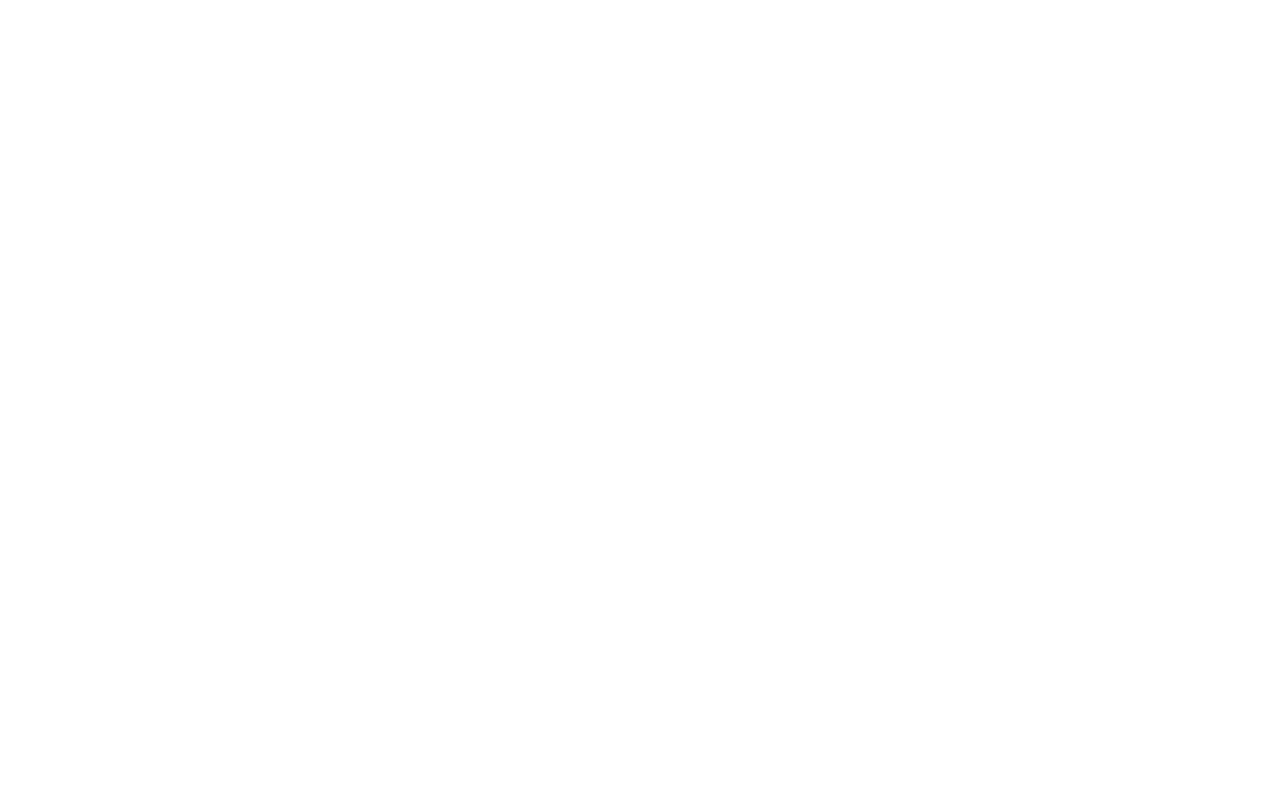
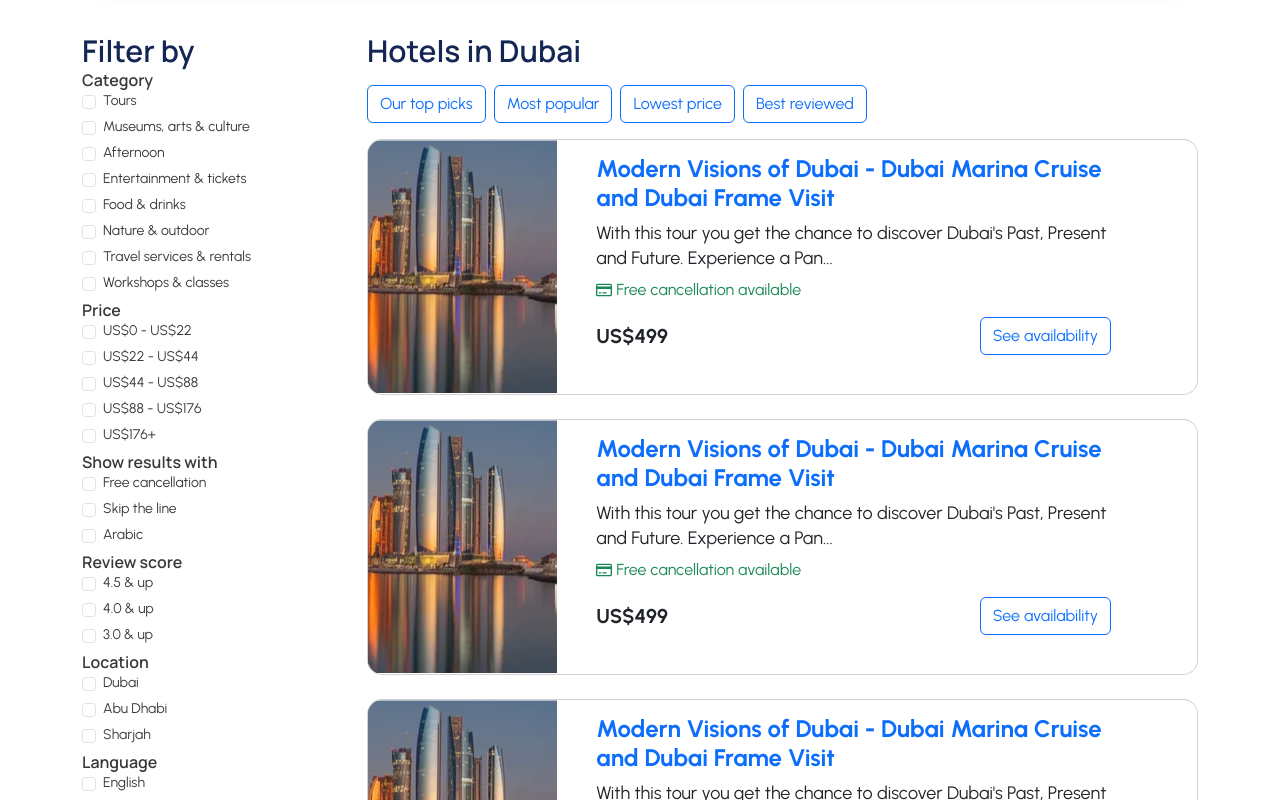
Before and after one commit to afzalimdad9/travel-mania, a Next.js app: page /hotelsearchresults in a window 1280 px wide. Before the commit this address had no page. Shown: the part 1060-1860 px from the top of the page. Before the commit the page ends 800 px from the top, so only its background shows below. Built offline with nearby package versions, Linux system fonts and the light colour scheme.

Commit message:
feat: updated hotels search result page

```diff
--- /dev/null
+++ b/src/pages/hotelsearchresults.jsx
@@ -0,0 +1,244 @@
+import Signin from "../Components/Signin";
+import Head from "next/head";
+import { useState } from "react";
+import { Button, Card, Col, Container, Form, Row } from "react-bootstrap";
+import BannerForm from "../Components/BannerForm/BannerForm";
+import Layout from "../layout/index";
+import HotelBanner from "../Components/HotelBanner/index";
+import ModernVision from "../../public/images/modern-vision.svg";
+import Deal1 from "../../public/images/deal-1.svg";
+import Deal2 from "../../public/images/deal-2.svg";
+import Deal3 from "../../public/images/deal-3.svg";
+
+import Image from "next/image";
+import { FaCreditCard, FaLeaf } from "react-icons/fa";
+import { FaRegCreditCard } from "react-icons/fa6";
+
+const searchResults = [
+  {
+    image: ModernVision,
+    title:
+      "Modern Visions of Dubai - Dubai Marina Cruise and Dubai Frame Visit",
+    description:
+      "With this tour you get the chance to discover Dubai's Past, Present and Future. Experience a Pan...",
+    price: "US$499",
+    cancellation: "Free cancellation available",
+  },
+  {
+    image: ModernVision,
+    title:
+      "Modern Visions of Dubai - Dubai Marina Cruise and Dubai Frame Visit",
+    description:
+      "With this tour you get the chance to discover Dubai's Past, Present and Future. Experience a Pan...",
+    price: "US$499",
+    cancellation: "Free cancellation available",
+  },
+  {
+    image: ModernVision,
+    title:
+      "Modern Visions of Dubai - Dubai Marina Cruise and Dubai Frame Visit",
+    description:
+      "With this tour you get the chance to discover Dubai's Past, Present and Future. Experience a Pan...",
+    price: "US$499",
+    cancellation: "Free cancellation available",
+  },
+];
+
+const deals = [
+  {
+    image: Deal1,
+    title: "Dubai Top 20 Must-see Attractions with Burj Khalifa and Souks",
+    discount: "20% OFF",
+    price: "From US$49.00",
+  },
+  {
+    image: Deal2,
+    title: "Dubai Top 20 Must-see Attractions with Burj Khalifa and Souks",
+    discount: "20% OFF",
+    price: "From US$49.00",
+  },
+  {
+    image: Deal3,
+    title: "Dubai Top 20 Must-see Attractions with Burj Khalifa and Souks",
+    discount: "20% OFF",
+    price: "From US$49.00",
+  },
+];
+
+const HotelSearchResults = () => {
+  const [filters, setFilters] = useState({
+    category: [],
+    price: [],
+    showWith: [],
+    reviewScore: [],
+    location: [],
+    language: [],
+  });
+
+  const handleFilterChange = (filterType, value) => {
+    setFilters((prevFilters) => {
+      const updatedFilter = [...prevFilters[filterType]];
+      if (updatedFilter.includes(value)) {
+        return {
+          ...prevFilters,
+          [filterType]: updatedFilter.filter((item) => item !== value),
+        };
+      } else {
+        return {
+          ...prevFilters,
+          [filterType]: [...updatedFilter, value],
+        };
+      }
+    });
+  };
+
+  return (
+    <>
+      <Head>
+        <title>Hotels - Search Result</title>
+        <meta name="description" content="Generated by create next app" />
+        <meta name="viewport" content="width=device-width, initial-scale=1" />
+        <link rel="icon" href="/favicon.ico" />
+      </Head>
+      <Layout>
+        <HotelBanner />
+        <BannerForm />
+        <Container className="mt-5 d-flex flex-column align-items-end">
+          <Row>
+            <Col md={3}>
+              <h5>Filter by</h5>
+              <Form>
+                <h6>Category</h6>
+                {[
+                  "Tours",
+                  "Museums, arts & culture",
+                  "Afternoon",
+                  "Entertainment & tickets",
+                  "Food & drinks",
+                  "Nature & outdoor",
+                  "Travel services & rentals",
+                  "Workshops & classes",
+                ].map((category, index) => (
+                  <Form.Check
+                    key={index}
+                    type="checkbox"
+                    label={category}
+                    onChange={() => handleFilterChange("category", category)}
+                  />
+                ))}
+
+                <h6>Price</h6>
+                {[
+                  "US$0 - US$22",
+                  "US$22 - US$44",
+                  "US$44 - US$88",
+                  "US$88 - US$176",
+                  "US$176+",
+                ].map((price, index) => (
+                  <Form.Check
+                    key={index}
+                    type="checkbox"
+                    label={price}
+                    onChange={() => handleFilterChange("price", price)}
+                  />
+                ))}
+
+                <h6>Show results with</h6>
+                {["Free cancellation", "Skip the line", "Arabic"].map(
+                  (option, index) => (
+                    <Form.Check
+                      key={index}
+                      type="checkbox"
+                      label={option}
+                      onChange={() => handleFilterChange("showWith", option)}
+                    />
+                  )
+                )}
+
+                <h6>Review score</h6>
+                {["4.5 & up", "4.0 & up", "3.0 & up"].map((score, index) => (
+                  <Form.Check
+                    key={index}
+                    type="checkbox"
+                    label={score}
+                    onChange={() => handleFilterChange("reviewScore", score)}
+                  />
+                ))}
+
+                <h6>Location</h6>
+                {["Dubai", "Abu Dhabi", "Sharjah"].map((location, index) => (
+                  <Form.Check
+                    key={index}
+                    type="checkbox"
+                    label={location}
+                    onChange={() => handleFilterChange("location", location)}
+                  />
+                ))}
+
+                <h6>Language</h6>
+                {["English", "Arabic"].map((language, index) => (
+                  <Form.Check
+                    key={index}
+                    type="checkbox"
+                    label={language}
+                    onChange={() => handleFilterChange("language", language)}
+                  />
+                ))}
+              </Form>
+            </Col>
+            <Col md={9}>
+              <h5>Hotels in Dubai</h5>
+              <div className="my-3">
+                <Button variant="outline-primary" className="me-2">
+                  Our top picks
+                </Button>
+                <Button variant="outline-primary" className="me-2">
+                  Most popular
+                </Button>
+                <Button variant="outline-primary" className="me-2">
+                  Lowest price
+                </Button>
+                <Button variant="outline-primary">Best reviewed</Button>
+              </div>
+              {searchResults.map((result, index) => (
+                <Card key={index} className="mb-4">
+                  <Row noGutters>
+                    <Col md={3}>
+                      <Image
+                        src={result.image}
+                        alt={result.title}
+                        className="object-fit-cover"
+                      />
+                    </Col>
+                    <Col md={8}>
+                      <Card.Body>
+                        <Card.Title className="fs-4 text-primary">
+                          {result.title}
+                        </Card.Title>
+                        <Card.Text>{result.description}</Card.Text>
+                        <Card.Text className="text-success fs-6 d-flex flex-row align-align-items-center">
+                          <FaRegCreditCard className="me-1" />
+                          {result.cancellation}
+                        </Card.Text>
+                        <div className="d-flex flex-row justify-content-between my-3">
+                          <Card.Text className="fs-5 fw-bold">
+                            {result.price}
+                          </Card.Text>
+                          <Button variant="outline-primary">
+                            See availability
+                          </Button>
+                        </div>
+                      </Card.Body>
+                    </Col>
+                  </Row>
+                </Card>
+              ))}
+            </Col>
+          </Row>
+        </Container>
+      </Layout>
+    </>
+  );
+};
+
+export default HotelSearchResults;
```
